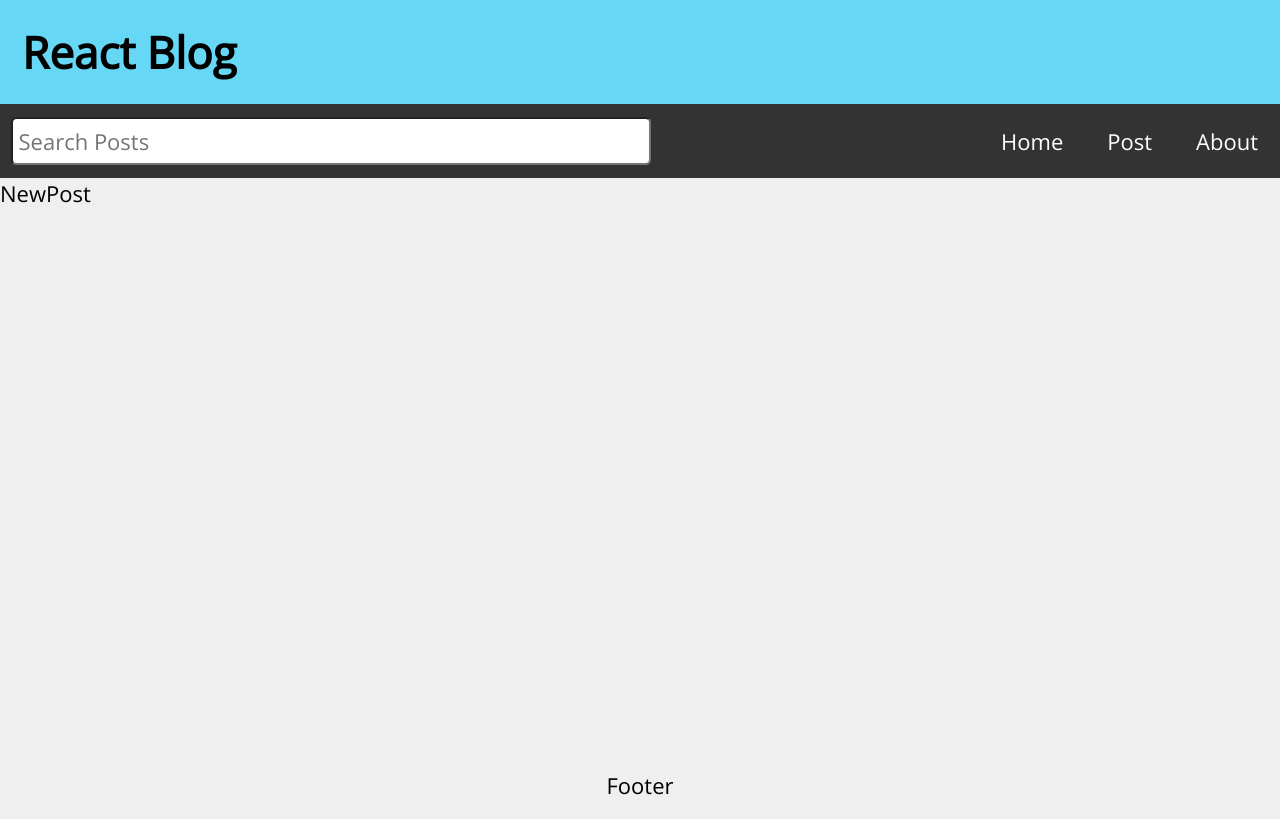
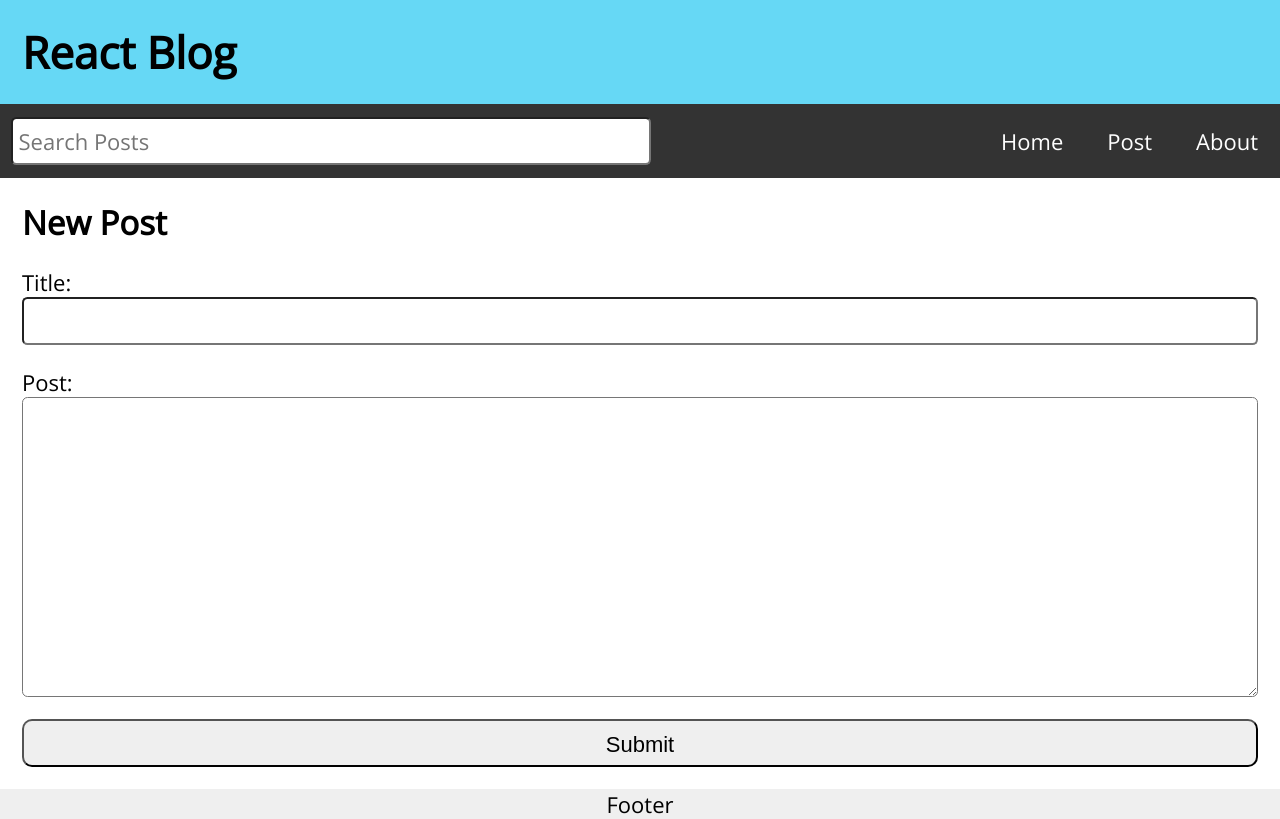
Before and after one commit to TomaszKlekner/react-blog, a React (Create React App) app: page /post in a window 1280 px wide. Built offline with nearby package versions, Linux system fonts and the light colour scheme.

Commit message:
Create new post

```diff
--- a/src/App.js
+++ b/src/App.js
@@ -8,6 +8,7 @@
 import Missing from './Missing';
 import { Route, Routes, useNavigate } from 'react-router-dom';
 import { useState, useEffect } from 'react';
+import { format } from 'date-fns';
 
 function App() {
   const [posts, setPosts] = useState([
@@ -38,7 +39,21 @@
   ]);
   const [search, setSearch] = useState('');
   const [searchResults, setSearchResults] = useState([]);
+  const [postTitle, setPostTitle] = useState('');
+  const [postBody, setPostBody] = useState('');
   let navigate = useNavigate();
+
+  const handleSubmit = (e) => {
+    e.preventDefault();
+    const id = posts.length ? posts[posts.length - 1].id + 1 : 1;
+    const datetime = format(new Date(), 'dd MMMM, yyyy pp');
+    const newPost = { id, title: postTitle, datetime, body: postBody };
+    const allPosts = [...posts, newPost];
+    setPosts(allPosts);
+    setPostTitle('');
+    setPostBody('');
+    navigate('/');
+  };
 
   const handleDelete = (id) => {
     const postsList = posts.filter((post) => post.id !== id);
@@ -52,7 +67,18 @@
       <Nav search={search} setSearch={setSearch} />
       <Routes>
         <Route path='/' element={<Home posts={posts} />} />
-        <Route path='/post' element={<NewPost />} />
+        <Route
+          path='/post'
+          element={
+            <NewPost
+              postTitle={postTitle}
+              setPostTitle={setPostTitle}
+              postBody={postBody}
+              setPostBody={setPostBody}
+              handleSubmit={handleSubmit}
+            />
+          }
+        />
         <Route
           path='/post/:id'
           element={<PostPage posts={posts} handleDelete={handleDelete} />}
--- a/src/NewPost.jsx
+++ b/src/NewPost.jsx
@@ -1,5 +1,34 @@
-const NewPost = () => {
-  return <main>NewPost</main>;
+const NewPost = ({
+  postTitle,
+  setPostTitle,
+  postBody,
+  setPostBody,
+  handleSubmit,
+}) => {
+  return (
+    <main className='NewPost'>
+      <h2>New Post</h2>
+      <form className='newPostForm' onSubmit={handleSubmit}>
+        <label htmlFor='postTitle'>Title:</label>
+        <input
+          id='postTitle'
+          type='text'
+          required
+          value={postTitle}
+          onChange={(e) => setPostTitle(e.target.value)}
+        />
+        <label htmlFor='postBody'>Post:</label>
+        <textarea
+          id='postBody'
+          required
+          value={postBody}
+          onChange={(e) => setPostBody(e.target.value)}
+        />
+
+        <button type='submit'>Submit</button>
+      </form>
+    </main>
+  );
 };
 
 export default NewPost;
```
